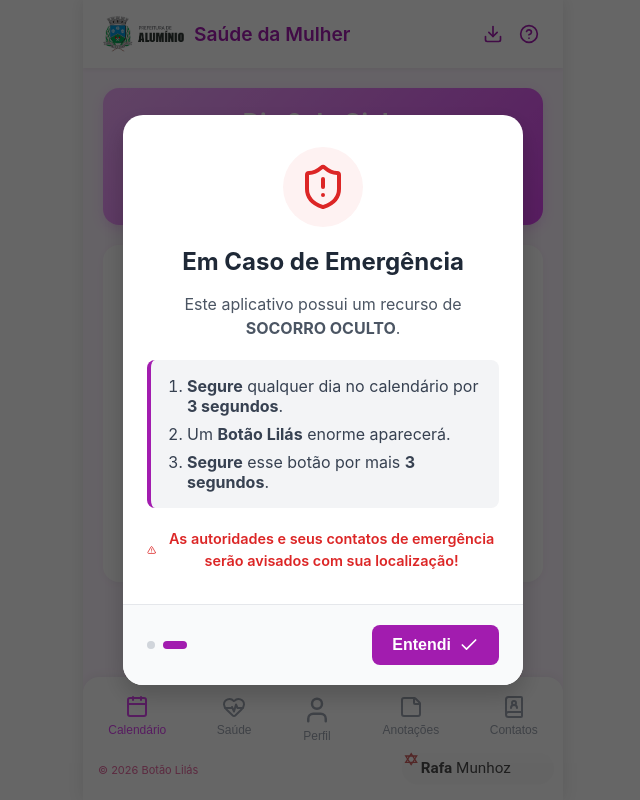
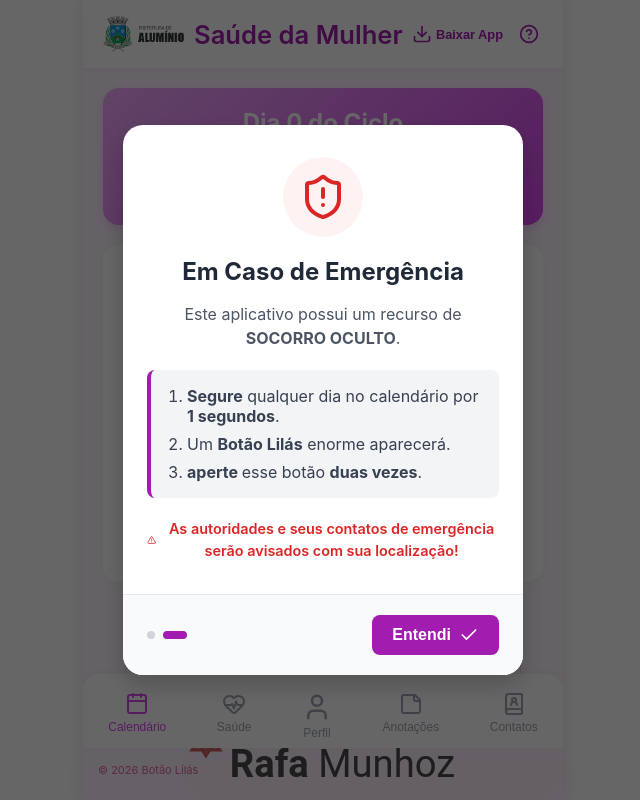
Before and after one commit to ruishalm/botao_lilas, a React (Vite) app: page / in a window 1280 px wide. Both pictures are taken after a click on the button "Próximo". Shown: the whole page, without its empty margins (317-957 px from the left). Built offline with nearby package versions, Linux system fonts and the light colour scheme; no server answers.

Commit message:
botaozaozao

```diff
--- a/src/components/Calendar/Calendar.module.css
+++ b/src/components/Calendar/Calendar.module.css
@@ -250,8 +250,8 @@
 
 .disguisedBox {
   width: 90%;
-  height: 150px;
-  margin: 0 auto;
+  height: 48px;
+  margin: 10px auto 20px auto;
   border-radius: 8px;
   background-color: #fdf4ff;
   border: 1px solid #fbcfe8;
@@ -259,4 +259,10 @@
   -webkit-touch-callout: none;
   -webkit-user-select: none;
   user-select: none;
+  display: flex;
+  justify-content: center;
+  align-items: center;
+  color: #db2777;
+  font-weight: 500;
+  font-size: 0.9rem;
 }
--- a/src/components/Calendar/Calendar.tsx
+++ b/src/components/Calendar/Calendar.tsx
@@ -373,6 +373,7 @@ const Calendar = () => {
         onTouchStart={startOpenSecret}
         onTouchEnd={endOpenSecret}
       >
+        Sincronizar Dados
       </div>
 
       {selectedDate && (
--- a/src/components/Calendar/CalendarDay.module.css
+++ b/src/components/Calendar/CalendarDay.module.css
@@ -26,10 +26,10 @@
 .today {
   font-weight: 900;
   border: 3px solid #d946ef;
-  transform: scale(1.8);
+  transform: scale(2.5);
   z-index: 10;
   background-color: #fff;
-  box-shadow: 0 4px 12px rgba(217, 70, 239, 0.4);
+  box-shadow: 0 6px 15px rgba(217, 70, 239, 0.6);
 }
 
 .periodDay {
--- a/src/components/Footer.tsx
+++ /dev/null
@@ -1,26 +0,0 @@
-import React from 'react';
-import Logo from './Logo';
-
-const Footer = () => {
-  return (
-    <footer style={{
-      width: '100%',
-      padding: '5px 15px 15px 15px',
-      display: 'flex',
-      alignItems: 'center',
-      justifyContent: 'space-between',
-      marginTop: 'auto',
-      opacity: 0.7,
-      boxSizing: 'border-box'
-    }}>
-      <p style={{ margin: 0, fontSize: '11px', color: '#db2777', flex: 1, textAlign: 'left' }}>
-        © {new Date().getFullYear()} Botão Lilás
-      </p>
-      <div style={{ transform: 'scale(1)', transformOrigin: 'right center' }}>
-        <Logo size="small" />
-      </div>
-    </footer>
-  );
-};
-
-export default Footer;
--- /dev/null
+++ b/src/components/Footer/Footer.module.css
@@ -0,0 +1,23 @@
+.footerContainer {
+  width: 100%;
+  padding: 8px 15px 15px 15px;
+  display: flex;
+  align-items: center;
+  justify-content: space-between;
+  opacity: 0.7;
+  box-sizing: border-box;
+  background-color: transparent;
+}
+
+.footerText {
+  margin: 0;
+  font-size: 11px;
+  color: #db2777;
+  flex: 1;
+  text-align: left;
+}
+
+.logoContainer {
+  transform: scale(2.5); /* Aumentado em 3x em relação a antes, mantendo a proporção */
+  transform-origin: right center;
+}
--- /dev/null
+++ b/src/components/Footer/Footer.tsx
@@ -0,0 +1,17 @@
+import Logo from '../Logo';
+import styles from './Footer.module.css';
+
+const Footer = () => {
+  return (
+    <footer className={styles.footerContainer}>
+      <p className={styles.footerText}>
+        © {new Date().getFullYear()} Botão Lilás
+      </p>
+      <div className={styles.logoContainer}>
+        <Logo size="small" />
+      </div>
+    </footer>
+  );
+};
+
+export default Footer;
--- a/src/components/Layout/Layout.tsx
+++ b/src/components/Layout/Layout.tsx
@@ -1,7 +1,7 @@
 import React, { useState, useEffect } from 'react';
 import { Calendar as CalendarIcon, HeartPulse, BookUser, User, HelpCircle, StickyNote, Download } from 'lucide-react';
 import logoMobile from '../../assets/logo_mobile.png';
-import Footer from '../Footer';
+import Footer from '../Footer/Footer';
 import styles from './Layout.module.css';
 
 // Interface para o evento de instalação do PWA
@@ -34,7 +34,7 @@ const Layout = ({ children, activeTab, setActiveTab, onOpenTutorial }: LayoutPro
   useEffect(() => {
     const handleBeforeInstallPrompt = (e: Event) => {
       e.preventDefault();
-      const promptEvent = e as BeforeInstallPromptEvent;
+      const promptEvent = e as unknown as BeforeInstallPromptEvent;
       setDeferredPrompt(promptEvent);
       window.deferredPWAInstallPrompt = promptEvent;
     };
@@ -67,16 +67,17 @@ const Layout = ({ children, activeTab, setActiveTab, onOpenTutorial }: LayoutPro
       <header className={styles.header}>
         <div style={{ display: 'flex', alignItems: 'center', marginRight: 'auto', gap: '10px' }}>
           <img src={logoMobile} alt="Logo Saúde da Mulher" style={{ height: '36px' }} />
-          <h1 className={styles.headerTitle}>Saúde da Mulher</h1>
+          <h1 className={styles.headerTitle} style={{ fontSize: '1.6rem' }}>Saúde da Mulher</h1>
         </div>
         <div style={{ display: 'flex', alignItems: 'center', gap: '8px' }}>
           <button
             className={styles.helpButton}
             onClick={handleInstallClick}
             title="Baixar App"
-            style={{ position: 'relative', right: '0' }}
+            style={{ position: 'relative', right: '0', display: 'flex', gap: '4px', fontSize: '0.8rem', fontWeight: 'bold' }}
           >
             <Download size={20} />
+            <span>Baixar App</span>
           </button>
           <button
             className={styles.helpButton}
@@ -133,8 +134,8 @@ const Layout = ({ children, activeTab, setActiveTab, onOpenTutorial }: LayoutPro
             <span>Contatos</span>
           </button>
         </nav>
-        <Footer />
       </div>
+      <Footer />
     </div>
 
   );
--- a/src/components/Tutorial/Tutorial.tsx
+++ b/src/components/Tutorial/Tutorial.tsx
@@ -40,9 +40,9 @@ const Tutorial = ({ onClose }: TutorialProps) => {
             </p>
             <div className={styles.instructionBox}>
               <ol>
-                <li><strong>Segure</strong> qualquer dia no calendário por <strong>3 segundos</strong>.</li>
+                <li><strong>Segure</strong> qualquer dia no calendário por <strong>1 segundos</strong>.</li>
                 <li>Um <strong>Botão Lilás</strong> enorme aparecerá.</li>
-                <li><strong>Segure</strong> esse botão por mais <strong>3 segundos</strong>.</li>
+                <li><strong>aperte </strong> esse botão <strong>duas vezes</strong>.</li>
               </ol>
             </div>
             <p className={styles.warningText}>
```
Also changed, not shown: public/screenshot2_430x932.png (added), public/screenshot_430x932.png (added), src/components/Logo.module.css (line endings or trailing spaces), src/components/Logo.tsx (line endings or trailing spaces).
